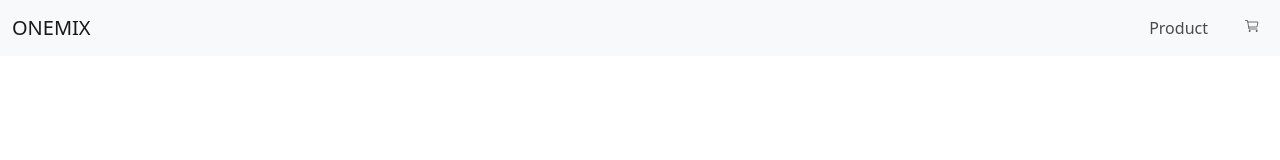
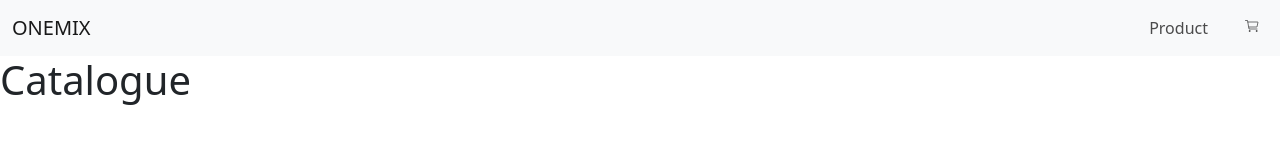
Before and after one commit to Irzercks47/ONEMIX, a website built with webpack: page src/templates/index.html in a window 1280 px wide. Both pictures are taken after a click on the link "Product". Built offline with nearby package versions, Linux system fonts and the light colour scheme.

Commit message:
making routes for app bar and fixing home page

```diff
--- a/src/scripts/component/app-bar.js
+++ b/src/scripts/component/app-bar.js
@@ -8,7 +8,7 @@ class appBar extends HTMLElement {
       <header>
           <nav class="navbar navbar-expand-lg navbar-light bg-light">
           <div class="container-fluid">
-            <a class="navbar-brand" href="#">ONEMIX</a>
+            <a class="navbar-brand" href="#/home">ONEMIX</a>
             <button class="navbar-toggler" type="button" data-bs-toggle="collapse" data-bs-target="#navbarNav" aria-controls="navbarNav" aria-expanded="false" aria-label="Toggle navigation">
               <span class="navbar-toggler-icon"></span>
             </button>
--- a/src/scripts/index.js
+++ b/src/scripts/index.js
@@ -1,6 +1,15 @@
-import 'regenerator-runtime'; /* for async await transpile */
+import 'regenerator-runtime';
 import '../styles/main.css';
 import './component/app-bar';
 import 'bootstrap/dist/css/bootstrap.min.css';
 import 'bootstrap';
 import './component/jumbotron-bar';
+import App from './views/app';
+
+const app = new App({
+    content: document.querySelector('main'),
+});
+
+window.addEventListener('hashchange', () => {
+    app.renderPage();
+});
--- /dev/null
+++ b/src/scripts/routes/routes.js
@@ -0,0 +1,8 @@
+import Home from "../views/pages/home";
+
+const routes = {
+    '/': Home,
+
+};
+
+export default routes;
--- a/src/scripts/views/app.js
+++ b/src/scripts/views/app.js
@@ -0,0 +1,18 @@
+import UrlParser from "../routes/url-parser";
+import routes from "../routes/routes";
+
+class App {
+    constructor({ content }) {
+        this._content = content;
+    }
+
+    async renderPage() {
+        const url = UrlParser.parseActiveUrlWithCombiner();
+        const page = routes[url];
+        this._content.innerHTML = await page.render();
+        await page.afterRender();
+
+    }
+}
+
+export default App;
--- a/src/scripts/views/pages/home.js
+++ b/src/scripts/views/pages/home.js
@@ -1,7 +1,6 @@
-const ListResto = {
+const Home = {
     async render() {
         return `
-            <jumbotron-bar></jumbotron-bar>
             <div class="js_list">
                 <h1 class="content-title">Catalogue</h1>
                 <div class="cataloguelist js_cataloguelist" id="cataloguelist"></div>
@@ -10,10 +9,8 @@ const ListResto = {
     },
 
     async afterRender() {
-        // const restaurants = await RestaurantDbSource.listRestaurant();
-        // const restaurantContainer = document.querySelector('#restaurantlist');
-        // restaurants.forEach((restaurant) => {
-        //     restaurantContainer.innerHTML += createRestaurantTemplate(restaurant);
-        // });
+        //smthng
     },
 };
+
+export default Home;
--- a/src/templates/index.html
+++ b/src/templates/index.html
@@ -7,6 +7,9 @@
   </head>
   <body>
     <app-bar></app-bar>
+    <main id="mainContent">
+      <jumbotron-bar></jumbotron-bar>
+    </main>
     <script type="module" src="https://unpkg.com/ionicons@5.5.2/dist/ionicons/ionicons.esm.js"></script>
     <script nomodule src="https://unpkg.com/ionicons@5.5.2/dist/ionicons/ionicons.js"></script>
   </body>
```
Also changed, not shown: src/scripts/routes/url-parser.js (renamed from src/routes/url-parser.js).
